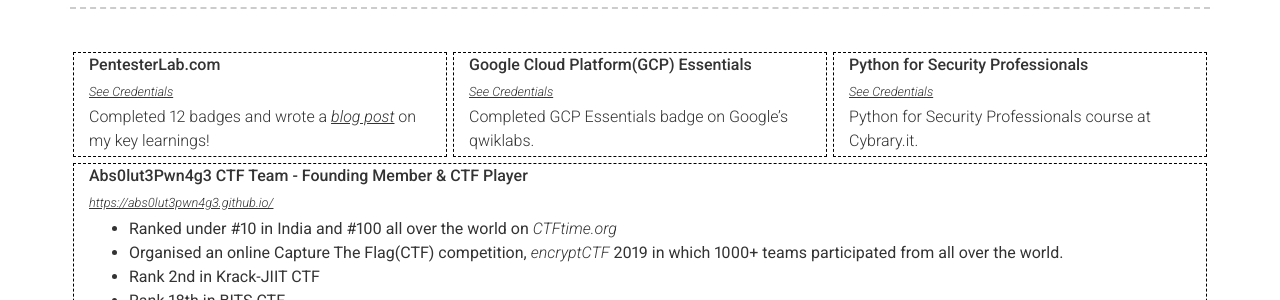
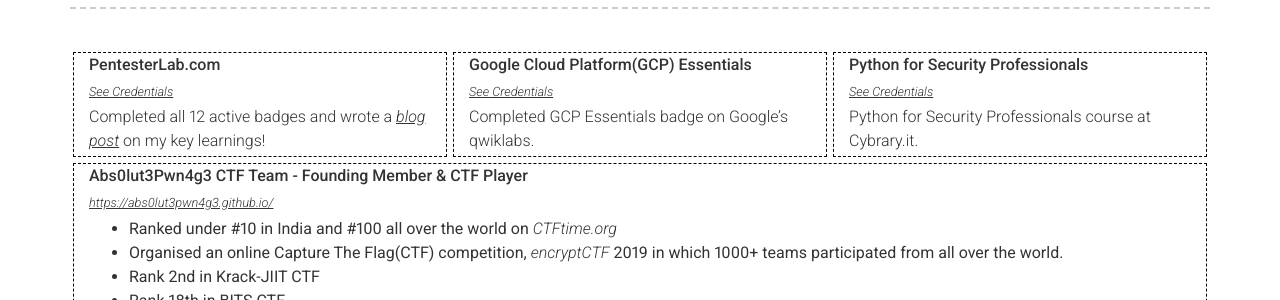
Before and after one commit to eshaan7/eshaan7.github.io, a Jekyll site: the page built from index.md, in a window 1280 px wide and 900 px high, scrolled down 1991 px. Shown: the part 153-453 px from the top of the window. Built offline with Jekyll 4.4.1, drawn with Linux system fonts in a browser that asks for light colours.

Commit message:
awesomify stuff

```diff
--- a/_data/achievements.yml
+++ b/_data/achievements.yml
@@ -4,7 +4,7 @@
   link: https://pentesterlab.com/profile/b816e1d933bc771a2aef91ffeb
   link_name: See Credentials
   description:
-    Completed 12 badges and wrote a
+    Completed all 12 active badges and wrote a
     <a href="https://medium.com/techspace-usict/pentesterlab-com-my-experience-totally-awesome-and-totally-not-getting-paid-for-this-4231ed35ccb6"
     target="_blank" class="link-underlined">blog post</a>
      on my key learnings!
```
